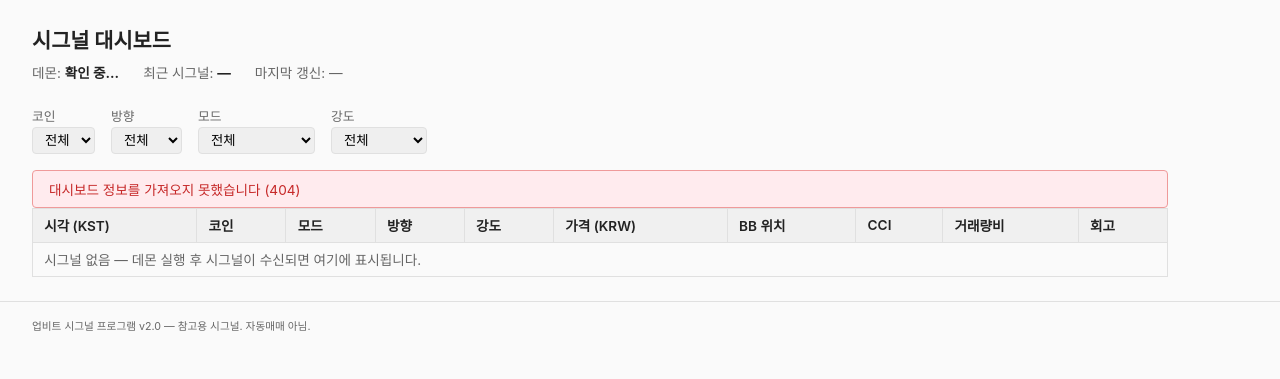
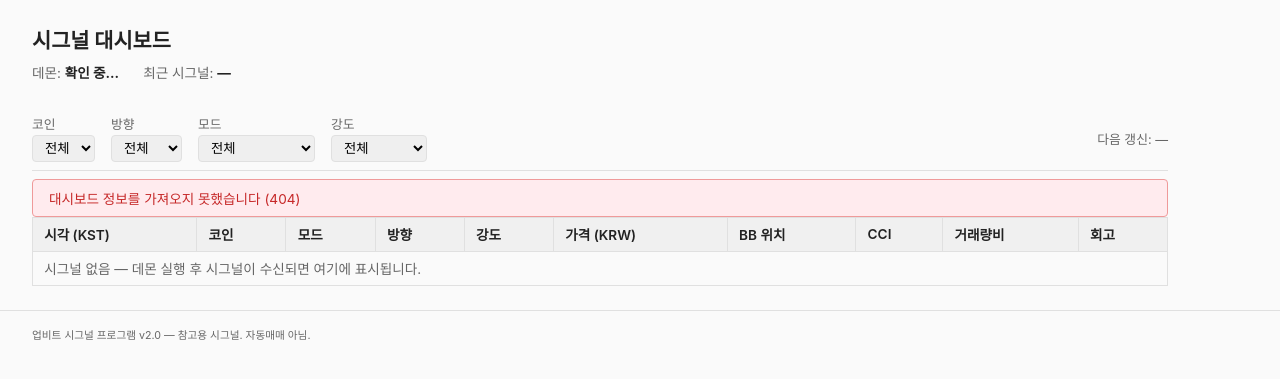
Before and after one commit to xzzero87-alt/signal-up, a Python web app: template src/signal_program/web/templates/index.html in a window 1280 px wide. Shown: the part 48-427 px from the top of the page. Run offline with Jinja, Linux system fonts and the light colour scheme; the template is opened without the code that fills it, so the values that code supplies are empty.

Commit message:
feat(dashboard): R_P1_7 — sticky 필터 패널 + 다음 폴링 카운트다운
- .filter-bar: position sticky (top:0, z-index:10) — 스크롤 중 필터 항상 표시
- countdown 위치: page-header → filter-bar 우측 끝 (sticky 패널 내 표시)
- tickCountdown: '마지막 갱신 N초 전' → '다음 갱신 N초 후' (count-down to next poll)
- 테스트 3개 추가: countdown 라벨, sticky CSS, JS 남은시간 계산

```diff
--- a/src/signal_program/web/static/css/app.css
+++ b/src/signal_program/web/static/css/app.css
@@ -38,9 +38,18 @@
 .error-box { background: #ffebee; border: 1px solid #ef9a9a; border-radius: var(--radius); padding: 0.5rem 1rem; font-size: 0.85rem; color: var(--color-danger); }
 .toast { position: fixed; top: 1rem; right: 1rem; background: var(--color-success); color: #fff; padding: 0.6rem 1.2rem; border-radius: var(--radius); z-index: 999; }
 
-.filter-bar { display: flex; gap: 1rem; margin-bottom: 1rem; flex-wrap: wrap; align-items: flex-end; }
+/* ── R_P1_7: sticky 필터 패널 ──────────────────────────────────────────────── */
+.filter-bar {
+  display: flex; gap: 1rem; flex-wrap: wrap; align-items: flex-end;
+  position: sticky; top: 0; z-index: 10;
+  background: var(--color-bg);
+  padding: 0.5rem 0; margin-bottom: 0.5rem;
+  border-bottom: 1px solid var(--color-border);
+}
 .filter-bar label { display: flex; flex-direction: column; font-size: 0.8rem; color: var(--color-muted); gap: 2px; }
 .filter-bar select { border: 1px solid var(--color-border); border-radius: var(--radius); padding: 4px 8px; }
+/* 카운트다운 — filter-bar 오른쪽 끝 정렬 */
+.filter-bar .countdown { margin-left: auto; font-size: 0.8rem; color: var(--color-muted); white-space: nowrap; align-self: center; }
 
 .signal-table { border-collapse: collapse; width: 100%; }
 .signal-table th, .signal-table td { border: 1px solid var(--color-border); padding: 0.4rem 0.7rem; text-align: left; font-size: 0.85rem; }
--- a/src/signal_program/web/static/js/dashboard.js
+++ b/src/signal_program/web/static/js/dashboard.js
@@ -162,10 +162,14 @@
   if (el) { el.textContent = msg; el.style.display = 'block'; }
 }
 
+// ── R_P1_7: 다음 폴링까지 남은 시간 카운트다운 ──────────────────────────────
 function tickCountdown() {
-  if (!lastUpdateAt) return;
   const el = document.getElementById('last-update');
-  if (el) el.textContent = Math.floor((Date.now() - lastUpdateAt) / 1000) + '초 전';
+  if (!el) return;
+  if (!lastUpdateAt) { el.textContent = '—'; return; }
+  const elapsed = Math.floor((Date.now() - lastUpdateAt) / 1000);
+  const remaining = Math.max(0, Math.floor(POLL_INTERVAL_MS / 1000) - elapsed);
+  el.textContent = remaining > 0 ? remaining + '초 후' : '갱신 중...';
 }
 
 fetchDashboard();
--- a/src/signal_program/web/templates/index.html
+++ b/src/signal_program/web/templates/index.html
@@ -7,7 +7,6 @@
   <div class="header-info">
     <span class="daemon-status">데몬: <strong id="daemon-status-text">확인 중...</strong></span>
     <span class="last-signal">최근 시그널: <strong id="last-signal-text">—</strong></span>
-    <span class="countdown">마지막 갱신: <span id="last-update">—</span></span>
   </div>
 </div>
 
@@ -39,6 +38,7 @@
       <option value="strong">STRONG</option>
     </select>
   </label>
+  <span class="countdown">다음 갱신: <span id="last-update">—</span></span>
 </div>
 
 <div id="error-msg" class="error-box" style="display:none"></div>
```
Also changed, not shown: tests/integration/test_web_pages.py (+45 -0 lines).
